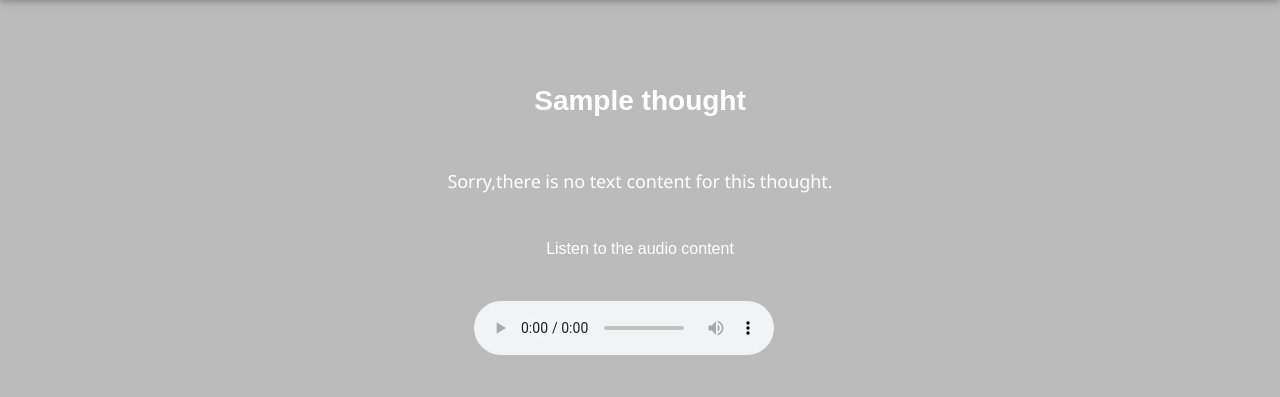
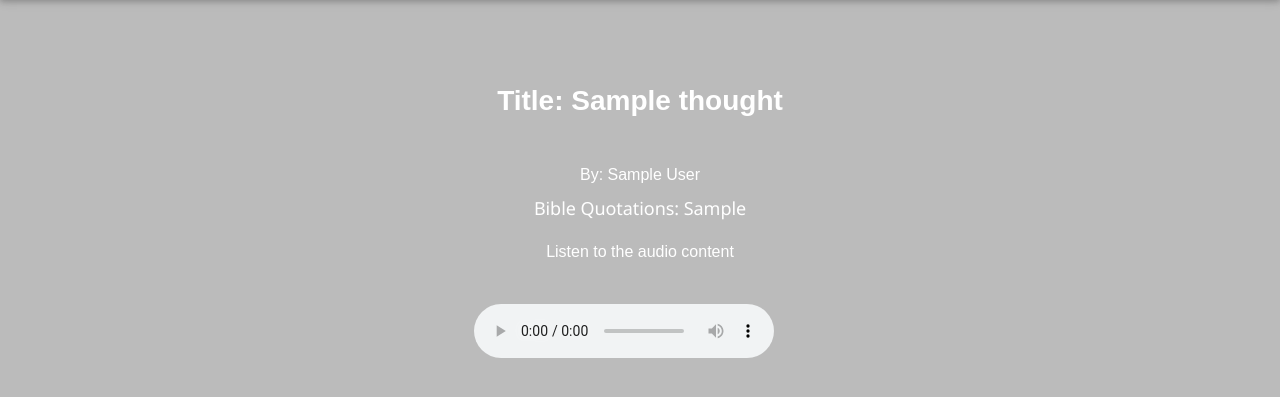
Before and after one commit to gabrielstonedelza/food4thought, a Django app: page / in a window 1280 px wide. Shown: the part 56-453 px from the top of the page. Run offline with Django 3.2, Linux system fonts and the light colour scheme; tables that the repository leaves empty hold one stand-in row (values such as "Sample post"); some libraries are stand-ins or nearby versions; some web fonts are replaced.

Commit message:
edited home

```diff
--- a/f4t/templates/f4t/post_home.html
+++ b/f4t/templates/f4t/post_home.html
@@ -18,14 +18,10 @@ Thought today
     <div class="my-home-post-wrapper">
         <!-- latest post goes here -->
         {% for post in post_today %}
-            <h3 class="text-center">{{ post.title }}</h3>
+            <h3 class="text-center">Title: {{ post.title }}</h3>
             <br>
-            {% if post.post_content %}
-            <p>{{ post.post_content }}</p>
-            {% else %}
-            <p>Sorry,there is no text content for this thought.</p>
-            {% endif %}
-            <br>
+            <H6>By: {{ post.author }}</H6>
+        <p>Bible Quotations: {{ post.bible_quotations }}</p>
             <b class="mb-3">Listen to the audio content</b>
             <br>
             {% if post.audio_content %}
```
